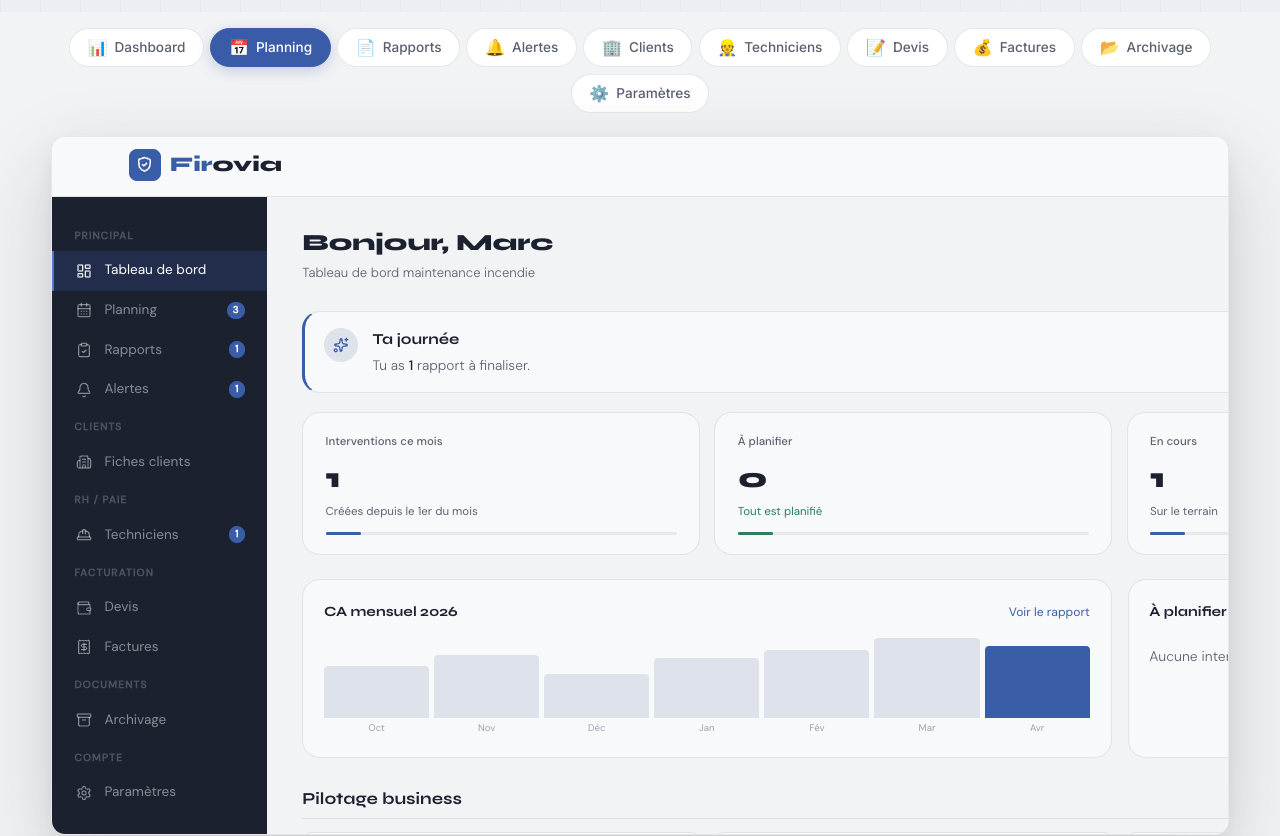
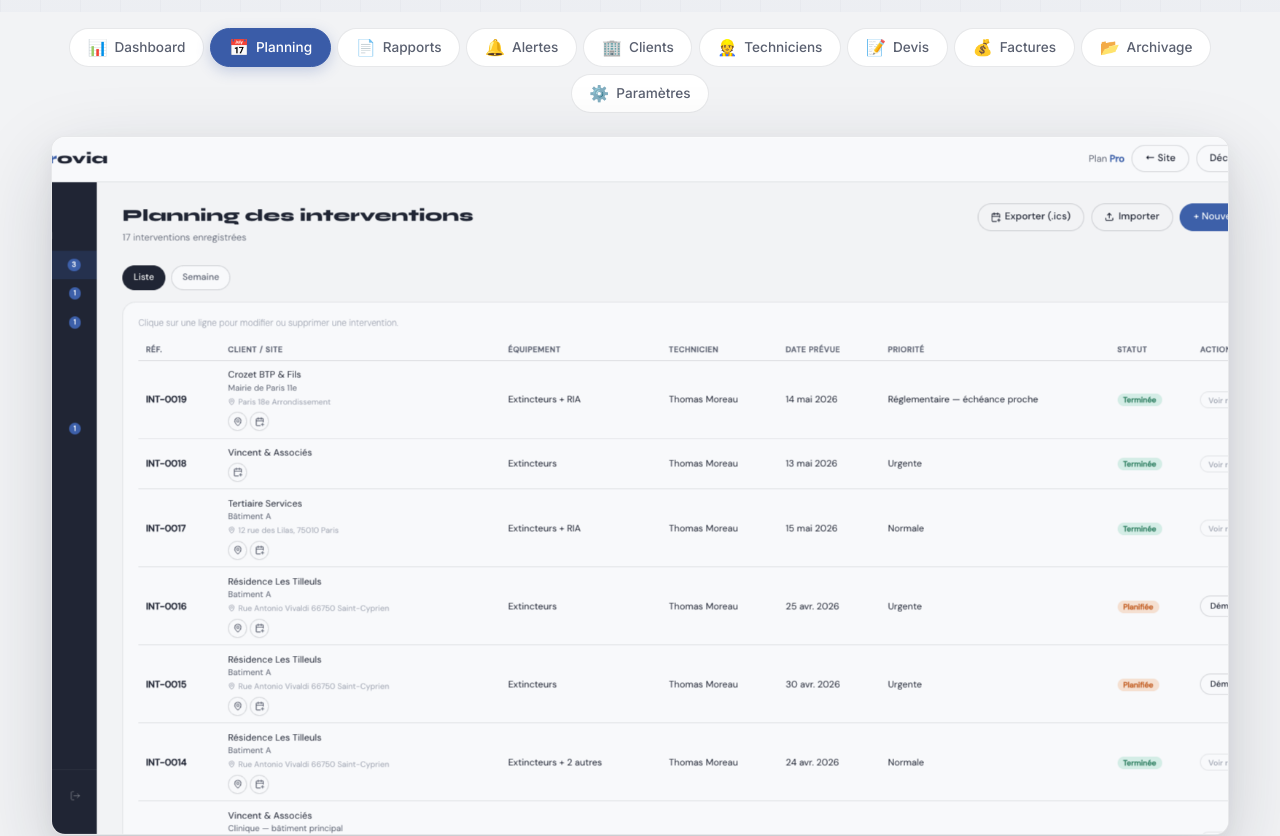
Before and after one commit to maximevincent15-sudo/Buildops-site, a plain HTML site: page index.html in a window 1280 px wide. Shown: the part 640-1476 px from the top of the page. Drawn offline with Linux system fonts and the light colour scheme.

Commit message:
fix(vitrine): images du showcase ne switchaient pas selon le tab
CAUSE
La CSS ciblait .screenshot-img mais le HTML utilisait .showcase-img.
Du coup les règles position:absolute, opacity:0, transition n'étaient
pas appliquées. Toutes les images s'affichaient en pile dans le frame,
seule la première (dashboard) était visible (les autres dépassaient
hors du cadre avec overflow:hidden).

FIX
- Renommer la classe CSS en .showcase-img (cohérence avec le HTML)
- Ajouter object-fit:cover et object-position:top pour bien cadrer
  les screenshots dans le frame (aspect-ratio 16/9.5)

```diff
--- a/index.html
+++ b/index.html
@@ -70,8 +70,8 @@ body{padding-top:65px;}
 .screenshot-sec{padding:1rem 4% 3.5rem;background:var(--bg);}
 .screenshot-wrap{max-width:1200px;margin:0 auto;}
 .screenshot-frame{position:relative;border-radius:14px;overflow:hidden;box-shadow:0 28px 80px rgba(28,33,48,.18), 0 8px 20px rgba(28,33,48,.06);border:1px solid var(--brd);background:white;aspect-ratio:16/9.5;}
-.screenshot-img{width:100%;display:block;position:absolute;top:0;left:0;opacity:0;transition:opacity .6s ease;pointer-events:none;}
-.screenshot-img.active{opacity:1;}
+.showcase-img{width:100%;height:100%;display:block;position:absolute;top:0;left:0;opacity:0;transition:opacity .6s ease;pointer-events:none;object-fit:cover;object-position:top center;}
+.showcase-img.active{opacity:1;}
 
 /* ── SHOWCASE TABS ── */
 .showcase-tabs{display:flex;justify-content:center;gap:.4rem;margin-bottom:1.4rem;flex-wrap:wrap;}
```
